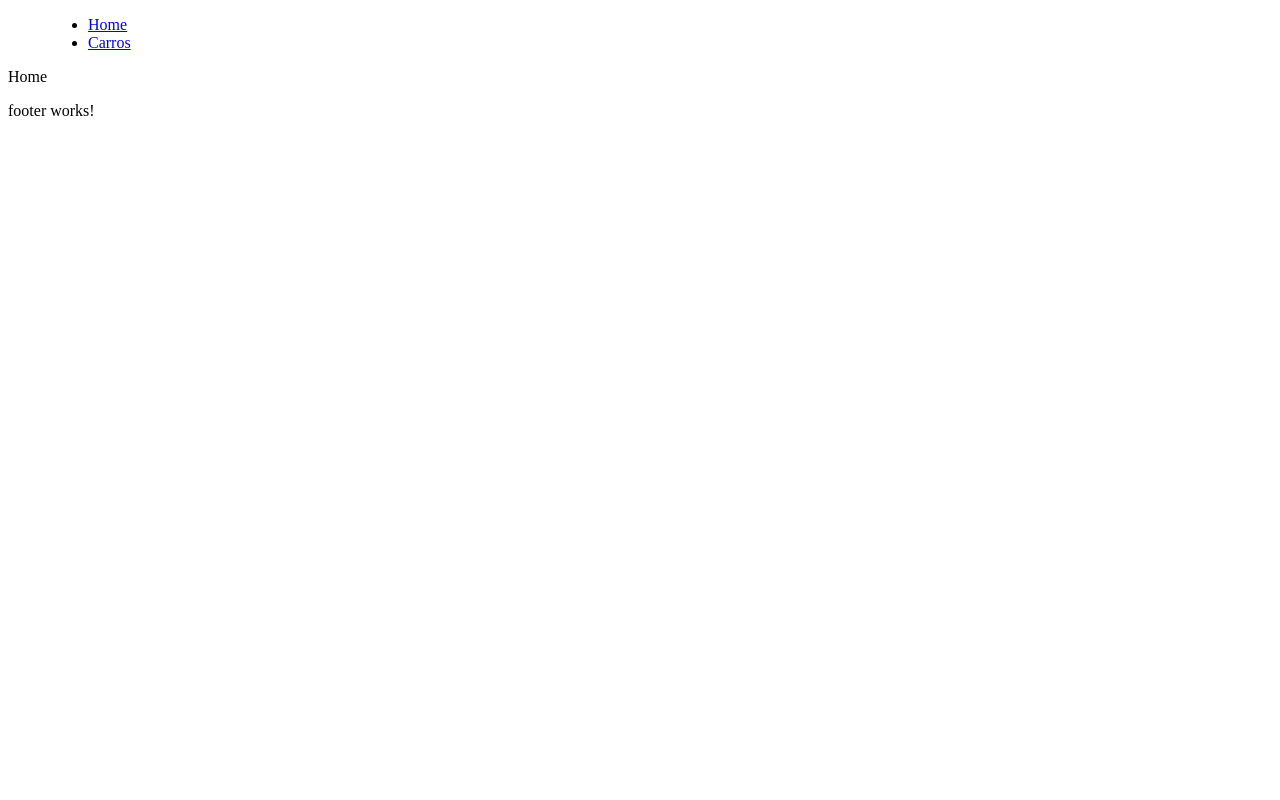
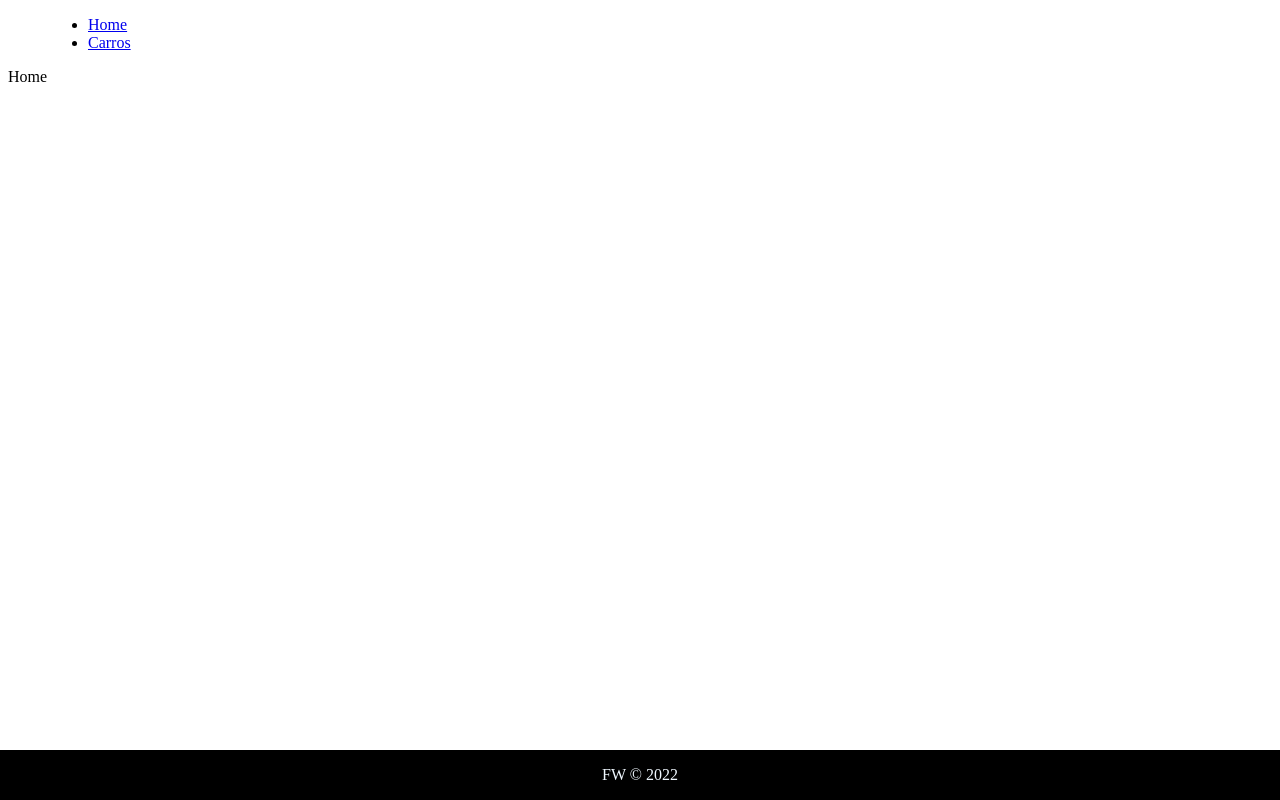
Before and after one commit to LittWill/pokedexVeiculos, an Angular app: page /home in a window 1280 px wide. Built offline with nearby package versions, Linux system fonts and the light colour scheme.

Commit message:
Estilizei o footer

```diff
--- a/src/app/components/footer/footer.component.css
+++ b/src/app/components/footer/footer.component.css
@@ -0,0 +1,9 @@
+.footer {
+  background-color: black;
+  color: aliceblue;
+  text-align: center;
+  position: absolute;
+  bottom: 0;
+  right: 0;
+  left: 0;
+}
--- a/src/app/components/footer/footer.component.html
+++ b/src/app/components/footer/footer.component.html
@@ -1 +1,3 @@
-<p>footer works!</p>
+<div class="footer">
+  <p>FW &COPY; 2022</p>
+</div>
```
